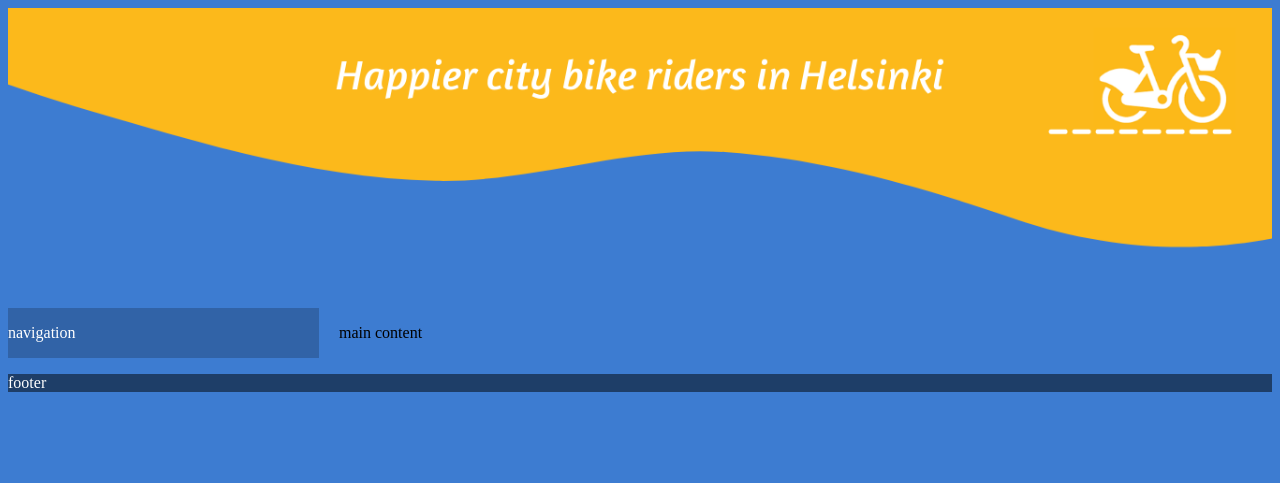
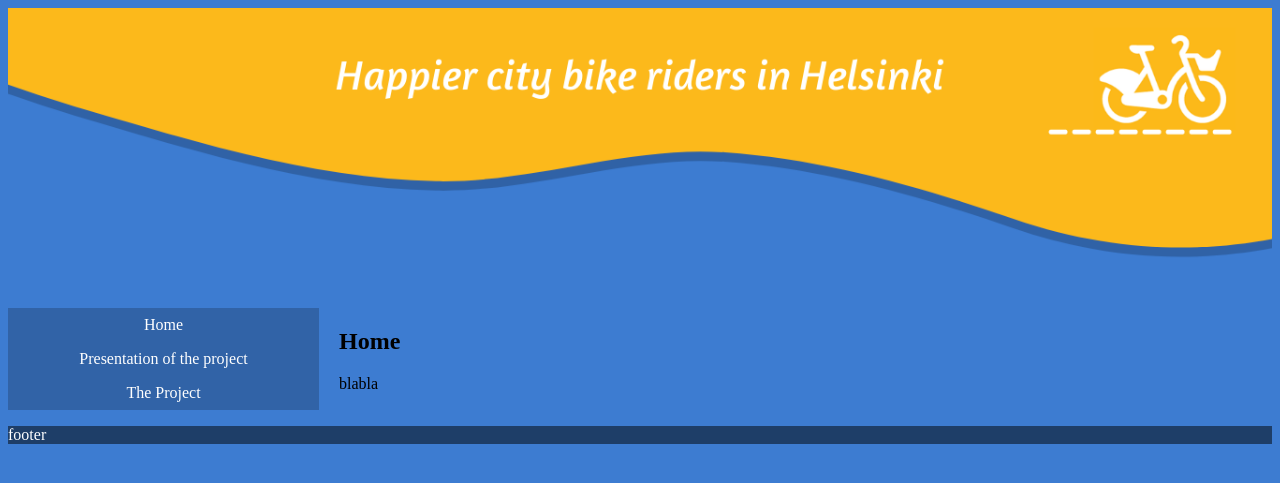
Before and after one commit to secnec/IDS_project_2021, a Python web app: template katia/website/templates/index.html in a window 1280 px wide. Shown: the top 483 px of the page. Run offline with Jinja, Linux system fonts and the light colour scheme; the template is opened without the code that fills it, so the values that code supplies are empty.

Commit message:
Update on the website

```diff
--- a/katia/website/static/v.css
+++ b/katia/website/static/polui.css
@@ -4,7 +4,7 @@ html {
 
 header{
     height: 300px;
-  background: url(bg.png) no-repeat;
+  background: url(bg2.png) no-repeat;
     -webkit-background-size: 100% auto;
     -moz-background-size: 100% auto;
     -o-background-size: 100% auto;
@@ -25,8 +25,29 @@ nav{
     color: white;
 }
 
+nav ul {
+    list-style-type: none;
+    margin: 0;
+    padding: 0;
+    width: 200%;
+}
+
+nav li a {
+    display: block;
+    color: white;
+    padding: 8px 16px;
+    text-decoration: none;
+    text-align: center;
+}
+
+
+nav li a:hover {
+    background-color: rgba(85,85,85,0.5);
+    color: #fcb91b;
+}
+
 .main{
-    display: flex;
+
     flex:3;
     margin: 0 10px;
     margin-right: 0;
--- a/katia/website/templates/index.html
+++ b/katia/website/templates/index.html
@@ -2,9 +2,10 @@
 <html>
     <head>
         <meta charset="utf-8" />
-        <link rel="stylesheet" type="text/css" href="{{ url_for('static', filename='v.css')}}">
+        <link rel="stylesheet" type="text/css" href="{{ url_for('static', filename='polui.css')}}">
         <meta name="viewport" content="width=device-width, initial-scale=1">
         <title>Data Science Project</title>
+        <meta http-equiv="refresh" content="300">
     </head>
 
     <body>
@@ -14,10 +15,15 @@
 
         <section>
             <nav>
-                <p>navigation</p>
+                <ul>
+                    <li><a href="{{ url_for('index') }}">Home</a></li>
+                    <li><a href="{{ url_for('presentation') }}">Presentation of the project</a></li>
+                    <li><a href="{{ url_for('project') }}">The Project</a></li>
+                </ul>
             </nav>
             <div class = main>
-                <p>main content</p>
+                <h1>Home</h1>
+                <p>blabla</p>
             </div>
 
         </section>
```
Also changed, not shown: katia/website/test_web.py (+8 -0 lines), katia/website/static/bg.png (deleted), katia/website/static/bg2.png (added).
